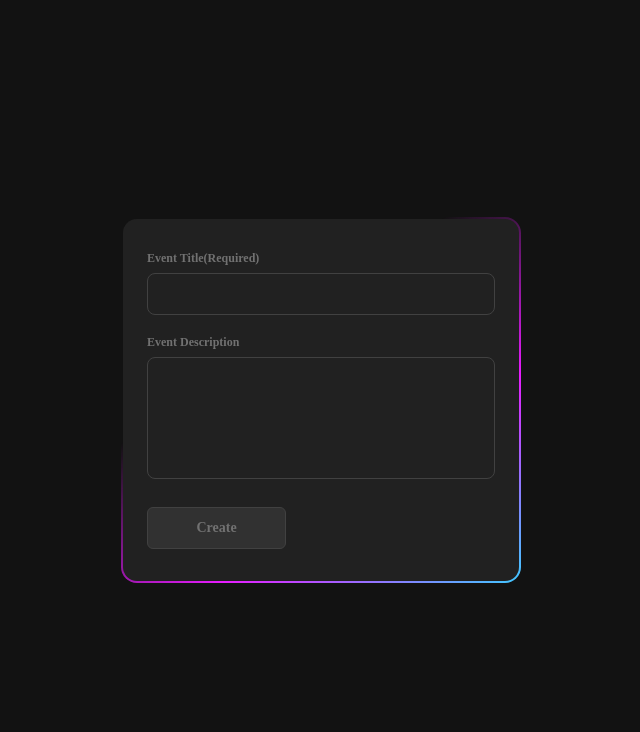
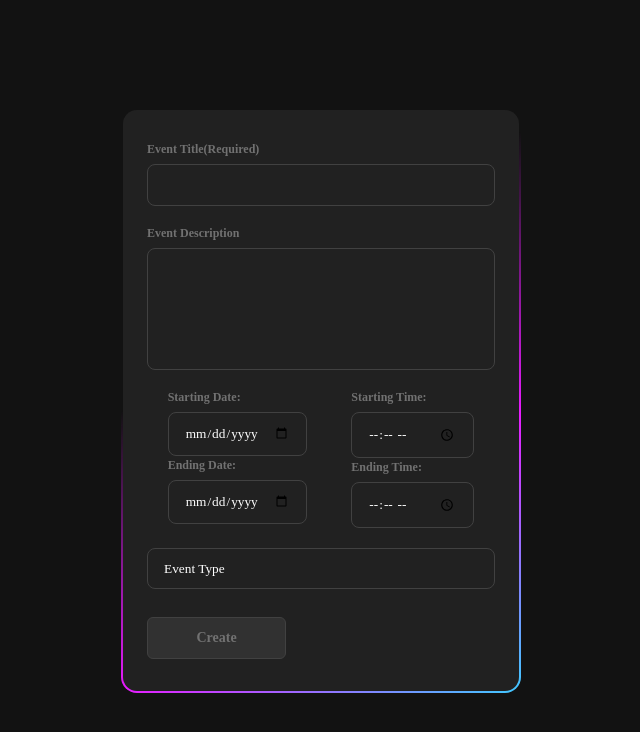
Before and after one commit to Kirubel-Te/Event-Scheduler, a React (Vite) app: page / in a window 1280 px wide. Shown: the top 732 px of the page, without its empty margins (319-959 px from the left). Built offline with nearby package versions, Linux system fonts and the light colour scheme.

Commit message:
UpdatedForm

```diff
--- a/src/components/Form.jsx
+++ b/src/components/Form.jsx
@@ -13,6 +13,29 @@ const Form = () => {
                     <div className="form-group">
                         <label htmlFor="textarea">Event Description</label>
                         <textarea name="textarea" id="textarea" rows={10} cols={50} required defaultValue={"          "} />
+                    </div>
+                    <div className='time-controller'>
+                        <div className='form-group'>
+                            <label htmlFor='Sdate'>Starting Date: </label>
+                            <input type='date' id='Sdate' name='Sdate' required/>
+                            <label htmlFor='Edate'>Ending Date: </label>
+                            <input type='date' id='Edate' name='Edate' />
+                        </div>
+                        <div className='form-group'>
+                        <label htmlFor='Stime'>Starting Time: </label>
+                        <input type='time' id='Stime' name='Stime' required/>
+                        <label htmlFor='Etime'>Ending Time: </label>
+                        <input type='time' id='Etime' name='Etime' />
+                        </div>
+                    </div>
+                    <div className='form-group'>
+                        <select>
+                            <option hidden="">Event Type</option>
+                            <option value='Personal'>Personal</option>
+                            <option value='Holiday'>Holiday</option>
+                            <option value='Work'>Work</option>
+                            <option value='Un-related'>Un-related</option>
+                        </select>
                     </div>
                     <button className="form-submit-btn" type="submit">Create</button>
                 </form>
@@ -61,6 +84,12 @@ const StyledWrapper = styled.div`
 
     }
 
+    .time-controller{
+        display:flex;
+        gap:3px;
+        justify-content: space-around;
+    }
+
     .form-container .form-group label {
         display: block;
         margin-bottom: 5px;
@@ -69,7 +98,7 @@ const StyledWrapper = styled.div`
         font-size: 12px;
     }
 
-    .form-container .form-group input {
+    .form-container .form-group input{
         padding: 12px 16px;
         border-radius: 8px;
         color: #fff;
@@ -77,6 +106,30 @@ const StyledWrapper = styled.div`
         background-color: transparent;
         border: 1px solid #414141;
     }
+
+    .form-container .form-group select{
+        padding: 12px 40px 12px 16px;
+        border-radius: 8px;
+        color: #fff;
+        font-family: inherit;
+        background-color: transparent;
+        border: 1px solid #414141;
+        appearance: none;
+        -webkit-appearance: none;
+        -moz-appearance: none;
+
+    }
+
+    .form-container .form-group select {
+        background-color: #212121;
+        color: #fff;
+    }
+
+    .form-container .form-group option {
+        background-color: #212121;
+        color: #fff;
+    }
+
 
     .form-container .form-group textarea {
         padding: 12px 16px;
```
